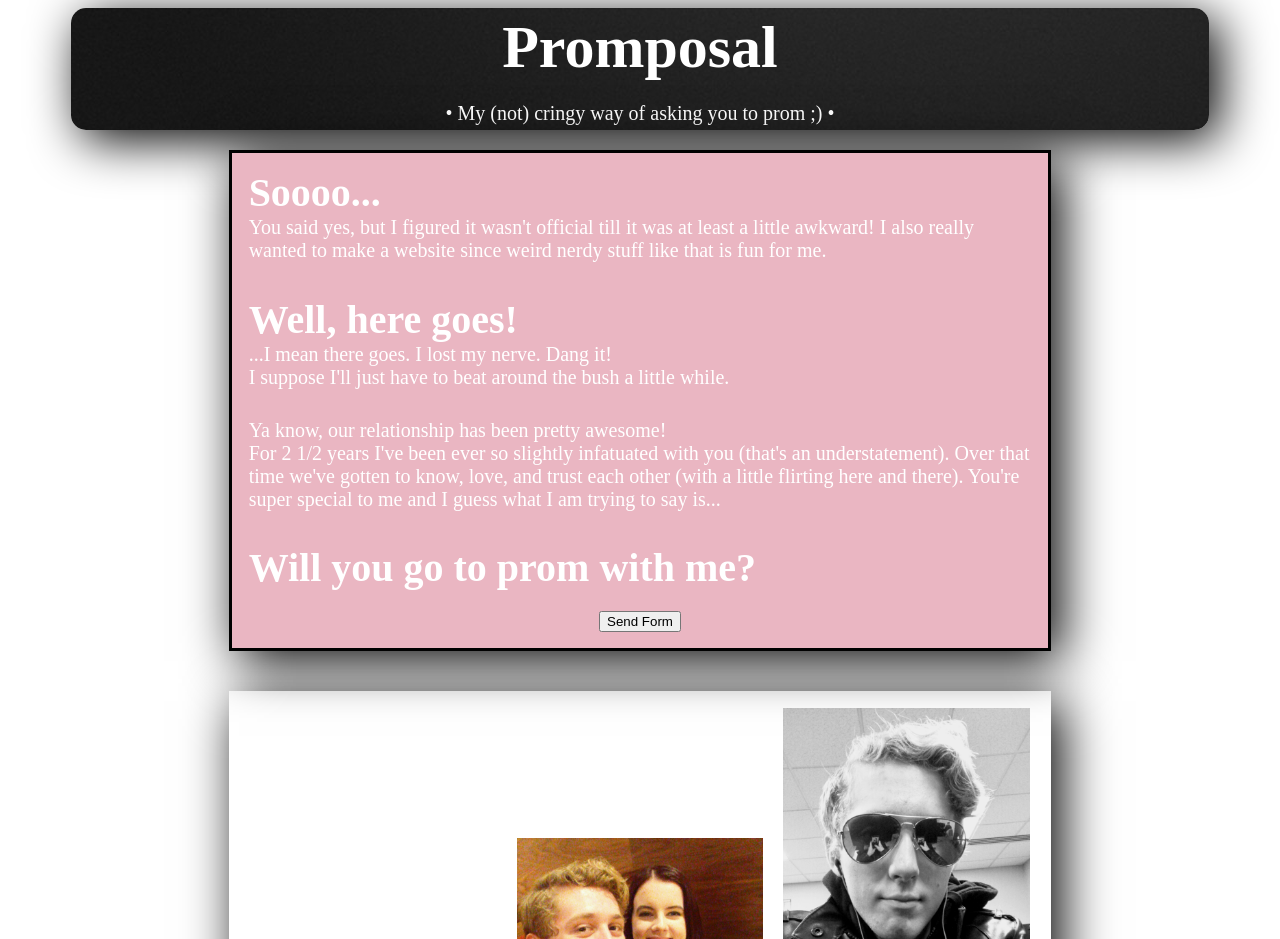
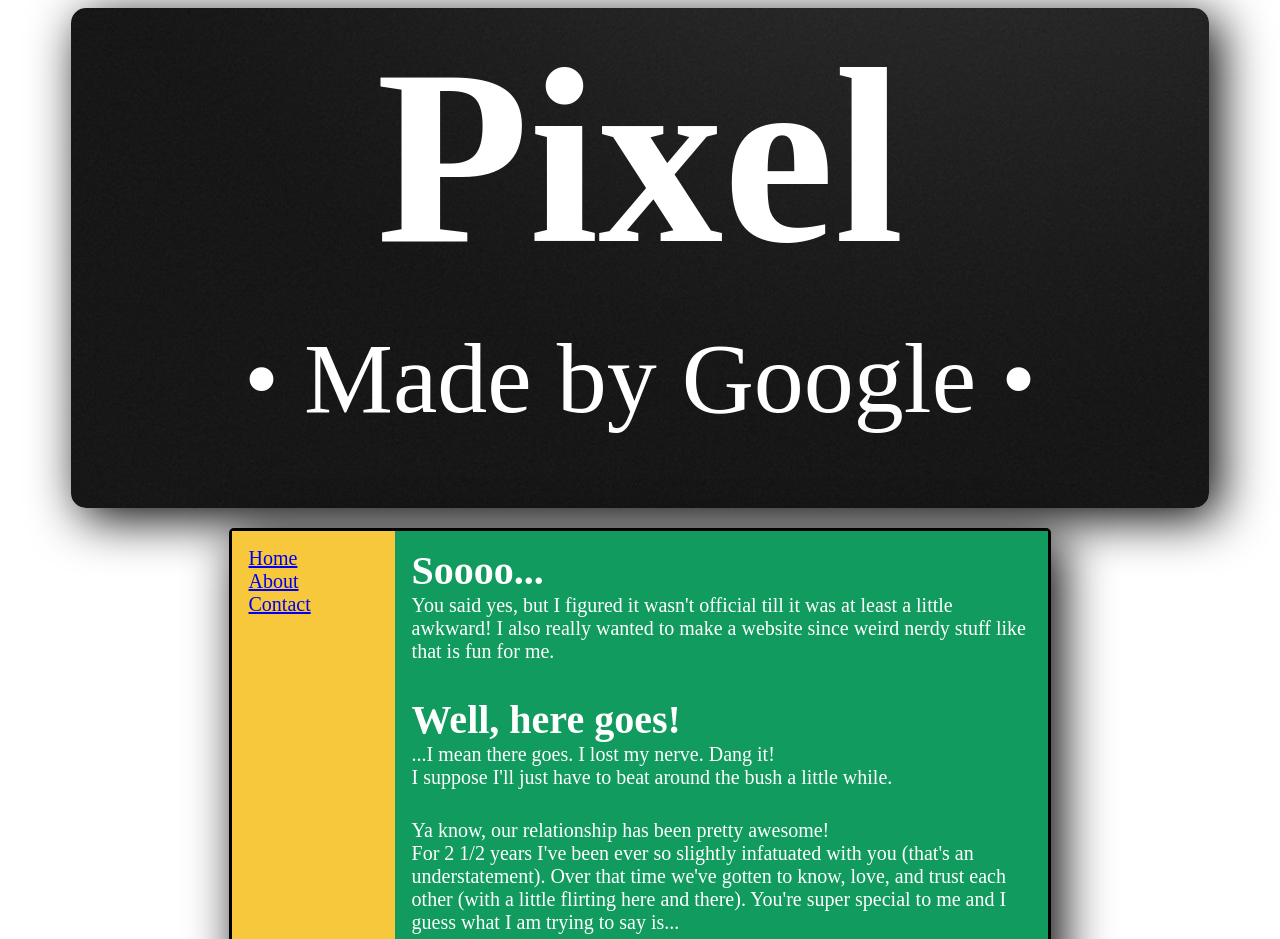
Before and after one commit to DavidShelbs/Promposal, a plain HTML site: page index.html in a window 1280 px wide. Shown: the top 939 px of the page. Drawn offline with Linux system fonts and the light colour scheme.

Commit message:
pls work

```diff
--- a/index.html
+++ b/index.html
@@ -1,7 +1,7 @@
 <!DOCTYPE html>
 <html lang="en">
     <head>
-        <title>Promposal</title>
+        <title>Rollick Boon</title>
         <meta name=viewport content="width=device-width" />
         <meta charset=utf-8 />
         <link rel=stylesheet href="styles.css" />
@@ -9,10 +9,16 @@
     </head>
     <body>
         <header id=heading>
-            <h1>Promposal</h1>
-            <p>&bull; My (not) cringy way of asking you to prom ;) &bull;</p>
+            <h1>Pixel</h1>
+            <p>&bull; Made by Google &bull;</p>
         </header>
         <article class=container>
+          <div id=test>
+            <nav class=sitenavigation>
+              <p><a href="index.html">Home</a></p>
+              <p><a href="yes.html">About</a></p>
+              <p><a href="no.html">Contact</a></p>
+            </nav>
             <div class=main>
                 <h2 style="margin: 0;">Soooo...</h2>
                 <p>You said yes, but I figured it wasn't official till it was at least a little awkward! I also
@@ -25,12 +31,7 @@
                   Over that time we've gotten to know, love, and trust each other (with a little flirting here and there).
                   You're super special to me and I guess what I am trying to say is...</p>
                 <h2 style="margin-bottom: 0;">Will you go to prom with me?</h2>
-                <!--<p style="font-size: 14px;">(message me the answer)</p>-->
-                <center>
-                  <form method="post" action="form-to-email.php">
-                    <input type="submit" value="Send Form" name="send">
-                  </form>
-                </center>
+              </div>
             </div>
             <section>
               <center>
--- a/styles.css
+++ b/styles.css
@@ -20,7 +20,7 @@
 
 #heading h1
 {
-    font-size: 60px;
+    font-size: 250px;
 		margin-bottom: 10px;
 		padding: 5px 0;
 		margin-top: 0;
@@ -28,7 +28,7 @@
 
 #heading p
 {
-	font-size: 20px;
+	font-size: 100px;
 	padding: 5px 0;
 }
 
@@ -42,17 +42,35 @@
 	margin: 0 auto;
 	margin-bottom: 20px;
 	box-shadow: 10px 10px 50px 0 black;
+	height: 500px;
 }
 
 .main
 {
 	padding: 2%;
 	color: white;
-	background-color: #EAB6C2;
+	background-color: #129B5E;
 	display: inline-block;
+	width: 76%;
+}
+
+.sitenavigation
+{
+	background-color: #F7C83B;
+	width: 16%;
+	float: left;
+	padding: 2%;
+	color: white;
+	font-size: 20px;
+}
+
+#test
+{
+	background-color: #F7C83B;
 	border: 3px solid black;
+	border-radius: 5px;
+	box-shadow: 10px 10px 50px 0 black;
 	margin-bottom: 40px;
-	box-shadow: 10px 10px 50px 0 black;
 }
 
 div h2
```
